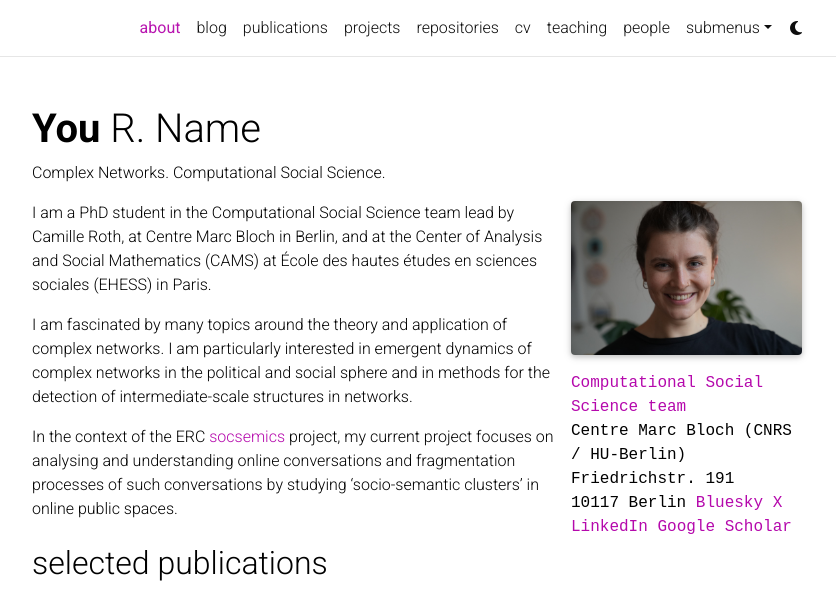
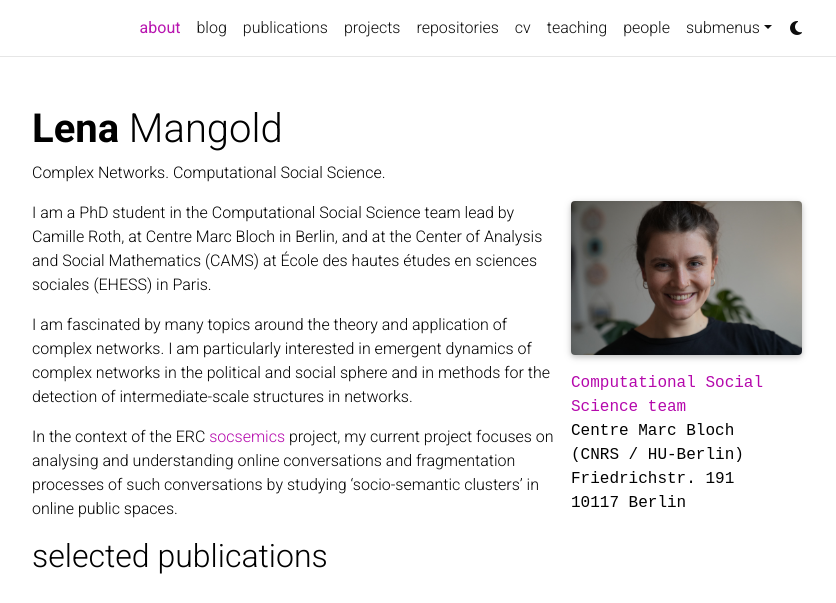
Before and after one commit to lenafm/lenafm.github.io, a Jekyll site: the page built from _pages/about.md, in a window 1280 px wide, cut to the strip 0-603 px from the top of the page. Shown: the whole strip, without its empty margins (223-1059 px from the left). Built offline with Jekyll 4.4.1, drawn with Linux system fonts in a browser that asks for light colours; full-size pictures stand in for the smaller copies a plugin makes; some web fonts are replaced; comment, search, counter and statistics services are not loaded; a style sheet for code colours, icons or effects is not loaded; some of the changed text lies outside the part shown.

Commit message:
add selected publications and fix social

```diff
--- a/_bibliography/papers.bib
+++ b/_bibliography/papers.bib
@@ -7,7 +7,8 @@
       year={2023},
       eprint={2311.18705},
       archivePrefix={arXiv},
-      primaryClass={cs.SI}
+      primaryClass={cs.SI},
+      selected={true}
 }
 
 @article{PhysRevE.108.054308,
--- a/_config.yml
+++ b/_config.yml
@@ -3,10 +3,10 @@
 # -----------------------------------------------------------------------------
 
 title: blank # the website title (if blank, full name will be used instead)
-first_name: You
-middle_name: R.
-last_name: Name
-email: you@example.com
+first_name: Lena
+middle_name:
+last_name: Mangold
+email: lena.mangold@cmb.hu-berlin.de
 description: > # the ">" symbol means to ignore newlines until "footer_text:"
   A simple, whitespace theme for academics. Based on [*folio](https://github.com/bogoli/-folio) design.
 footer_text: >
@@ -68,13 +68,14 @@
 # Social integration
 # -----------------------------------------------------------------------------
 
-github_username: # your GitHub user name
+github_username: lenafm
 gitlab_username: # your GitLab user name
-x_username: # your X handle
+x_username: lenafmangold
+bsky_username: lenamangold.bsky.social
 mastodon_username: # your mastodon instance+username in the format instance.tld/@username
-linkedin_username: # your LinkedIn user name
+linkedin_username: lena-mangold-491439a7
 telegram_username: # your Telegram user name
-scholar_userid: # your Google Scholar ID
+scholar_userid: KTVHlcgAAAAJ&hl
 semanticscholar_id: # your Semantic Scholar ID
 whatsapp_number: # your WhatsApp number (full phone number in international format. Omit any zeroes, brackets, or dashes when adding the phone number in international format.)
 orcid_id: # your ORCID ID
--- a/_includes/social.html
+++ b/_includes/social.html
@@ -39,6 +39,9 @@
             {% endif %}
             {%- if site.x_username -%}
             <a href="https://twitter.com/{{ site.x_username }}" title="X"><i class="fa-brands fa-x-twitter"></i></a>
+            {% endif %}
+            {%- if site.bsky_username -%}
+            <a href="https://bsky.app/profile/{{ site.bsky_username }}" title="Bluesky"><i class="fa-brands fa-x-bsky"></i></a>
             {% endif %}
             {%- if site.mastodon_username -%}
             <a rel="me" href="https://{{ site.mastodon_username  }}" title="Mastodon"><i class="fa-brands fa-mastodon"></i></a>
--- a/_pages/about.md
+++ b/_pages/about.md
@@ -10,14 +10,10 @@
   image_circular: false # crops the image to make it circular
   more_info: >
     <p><a href="https://cmb.huma-num.fr/">Computational Social Science team</a></p>
-    <p>Centre Marc Bloch (CNRS / HU-Berlin)</p>
+    <p>Centre Marc Bloch</p>
+    <p>(CNRS / HU-Berlin)</p>
     <p>Friedrichstr. 191</p>
     <p>10117 Berlin</p>
-    <p><a href="https://bsky.app/profile/lenamangold.bsky.social">Bluesky</a></p>
-    <p><a href="https://twitter.com/lenafmangold">X</a></p>
-    <p><a href="https://www.linkedin.com/in/lena-mangold-491439a7/">LinkedIn</a></p>
-    <p><a href="https://scholar.google.com/citations?user=KTVHlcgAAAAJ&hl=en">Google Scholar</a></p>
-
 
 
 news: false  # includes a list of news items
```
Also changed, not shown: other parts of _bibliography/papers.bib (+2 -1 lines).
